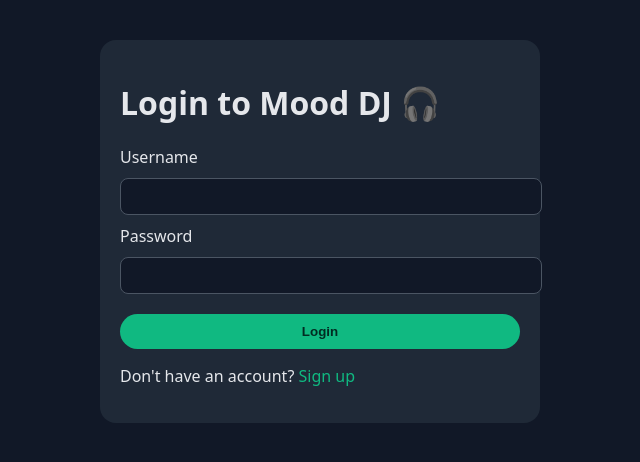
After one commit to satyambest/mood-music-app, a Flask app: page /login in a window 1280 px wide. The commit adds this page. Shown: the top 462 px of the page, without its empty margins (320-960 px from the left). Run offline with Flask 3, Linux system fonts and the light colour scheme.

Commit message:
Added login functionality and some animations

```diff
--- a/app.py
+++ b/app.py
@@ -1,11 +1,37 @@
-from flask import Flask, render_template, request
+from flask import Flask, render_template, request, redirect, url_for, flash
+from flask_login import LoginManager, login_user, login_required, logout_user, current_user
+from functools import wraps
 from mood_agent import MoodKeywordAgent
+from models import db, User
 import urllib.parse
 
 app = Flask(__name__)
+app.config['SECRET_KEY'] = 'your-secret-key-here'  # Change this in production
+app.config['SQLALCHEMY_DATABASE_URI'] = 'sqlite:///users.db'
+app.config['SQLALCHEMY_TRACK_MODIFICATIONS'] = False
+
+db.init_app(app)
+login_manager = LoginManager()
+login_manager.init_app(app)
+login_manager.login_view = 'login'
+
 agent = MoodKeywordAgent()
 
+@login_manager.user_loader
+def load_user(user_id):
+    return db.session.get(User, int(user_id))
+
+def admin_required(f):
+    @wraps(f)
+    def decorated_function(*args, **kwargs):
+        if not current_user.is_authenticated or not current_user.is_admin:
+            flash("Admin access required")
+            return redirect(url_for('index'))
+        return f(*args, **kwargs)
+    return decorated_function
+
 @app.route("/", methods=["GET", "POST"])
+@login_required
 def index():
     if request.method == "POST":
         essay = request.form.get("essay", "")
@@ -32,5 +58,96 @@ def index():
     return render_template("index.html")
 
 
+@app.route("/login", methods=["GET", "POST"])
+def login():
+    if request.method == "POST":
+        username = request.form.get("username")
+        password = request.form.get("password")
+
+        user = User.query.filter_by(username=username).first()
+        if user and user.check_password(password):
+            login_user(user)
+            return redirect(url_for("index"))
+        else:
+            flash("Invalid username or password")
+
+    return render_template("login.html")
+
+
+@app.route("/signup", methods=["GET", "POST"])
+def signup():
+    if request.method == "POST":
+        username = request.form.get("username")
+        email = request.form.get("email")
+        password = request.form.get("password")
+
+        if User.query.filter_by(username=username).first():
+            flash("Username already exists")
+        elif User.query.filter_by(email=email).first():
+            flash("Email already exists")
+        else:
+            user = User(username=username, email=email)
+            user.set_password(password)
+            db.session.add(user)
+            db.session.commit()
+            login_user(user)
+            return redirect(url_for("index"))
+
+    return render_template("signup.html")
+
+
+@app.route("/logout")
+@login_required
+def logout():
+    logout_user()
+    return redirect(url_for("login"))
+
+
+@app.route("/admin")
+@login_required
+@admin_required
+def admin():
+    users = User.query.all()
+    return render_template("admin.html", users=users)
+
+
+@app.route("/admin/user/<int:user_id>/toggle_admin", methods=["POST"])
+@login_required
+@admin_required
+def toggle_admin(user_id):
+    user = db.session.get(User, user_id)
+    if user.id == current_user.id:
+        flash("Cannot modify your own admin status")
+        return redirect(url_for("admin"))
+
+    user.is_admin = not user.is_admin
+    db.session.commit()
+    flash(f"Admin status updated for {user.username}")
+    return redirect(url_for("admin"))
+
+
+@app.route("/admin/user/<int:user_id>/delete", methods=["POST"])
+@login_required
+@admin_required
+def delete_user(user_id):
+    user = db.session.get(User, user_id)
+    if user.id == current_user.id:
+        flash("Cannot delete your own account")
+        return redirect(url_for("admin"))
+
+    db.session.delete(user)
+    db.session.commit()
+    flash(f"User {user.username} deleted")
+    return redirect(url_for("admin"))
+
+
 if __name__ == "__main__":
+    with app.app_context():
+        db.create_all()
+        # Create admin user if it doesn't exist
+        if not User.query.filter_by(username="admin").first():
+            admin_user = User(username="admin", email="admin@example.com", is_admin=True)
+            admin_user.set_password("admin123")
+            db.session.add(admin_user)
+            db.session.commit()
     app.run(debug=True)
--- a/requirements.txt
+++ b/requirements.txt
@@ -1,3 +1,7 @@
 flask
 vaderSentiment
 gunicorn
+flask-sqlalchemy
+flask-login
+flask-wtf
+werkzeug
--- /dev/null
+++ b/templates/login.html
@@ -0,0 +1,96 @@
+<!DOCTYPE html>
+<html lang="en">
+<head>
+    <meta charset="UTF-8">
+    <title>Login - Mood DJ</title>
+    <style>
+        body { font-family: system-ui, sans-serif; background:#111827; color:#e5e7eb; }
+        .container { max-width: 400px; margin:40px auto; padding:20px; background:#1f2937; border-radius:16px; }
+        input {
+            width:100%;
+            padding:10px;
+            margin:10px 0;
+            border-radius:8px;
+            border:1px solid #4b5563;
+            background:#111827;
+            color:#f9fafb;
+            transition: all 0.2s ease;
+            outline: none;
+        }
+        input:focus {
+            border-color: #10b981;
+            box-shadow: 0 0 0 3px rgba(16, 185, 129, 0.1);
+            transform: translateY(-1px);
+        }
+        button {
+            width:100%;
+            margin-top:10px;
+            padding:10px;
+            border-radius:999px;
+            border:none;
+            background:#10b981;
+            color:#022c22;
+            font-weight:600;
+            cursor:pointer;
+            transition: all 0.2s ease;
+            outline: 2px solid transparent;
+        }
+        button:hover {
+            outline: 2px solid #34d399;
+            outline-offset: 2px;
+        }
+        button:active {
+            transform: scale(0.95);
+        }
+        .error { margin-top:10px; padding:8px; background:#b91c1c; border-radius:8px; }
+        a {
+            color:#10b981;
+            text-decoration:none;
+            transition: all 0.2s ease;
+            position: relative;
+        }
+        a:hover {
+            color: #34d399;
+            transform: translateX(3px);
+        }
+        a::after {
+            content: '';
+            position: absolute;
+            width: 0;
+            height: 2px;
+            bottom: -2px;
+            left: 0;
+            background: currentColor;
+            transition: width 0.2s ease;
+        }
+        a:hover::after {
+            width: 100%;
+        }
+    </style>
+</head>
+<body>
+<div class="container">
+    <h1>Login to Mood DJ 🎧</h1>
+
+    <form method="POST">
+        <label for="username">Username</label>
+        <input type="text" id="username" name="username" required>
+
+        <label for="password">Password</label>
+        <input type="password" id="password" name="password" required>
+
+        <button type="submit">Login</button>
+    </form>
+
+    {% with messages = get_flashed_messages() %}
+        {% if messages %}
+            {% for message in messages %}
+                <div class="error">{{ message }}</div>
+            {% endfor %}
+        {% endif %}
+    {% endwith %}
+
+    <p>Don't have an account? <a href="{{ url_for('signup') }}">Sign up</a></p>
+</div>
+</body>
+</html>
```
Also changed, not shown: models.py (added, +18 -0 lines), templates/admin.html (added, +117 -0 lines), templates/index.html (+84 -3 lines), templates/signup.html (added, +99 -0 lines), instance/users.db (added), 1 other file.
